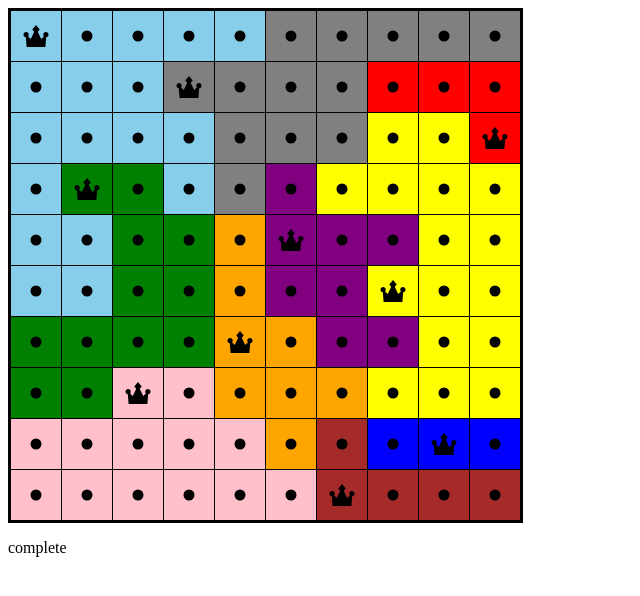
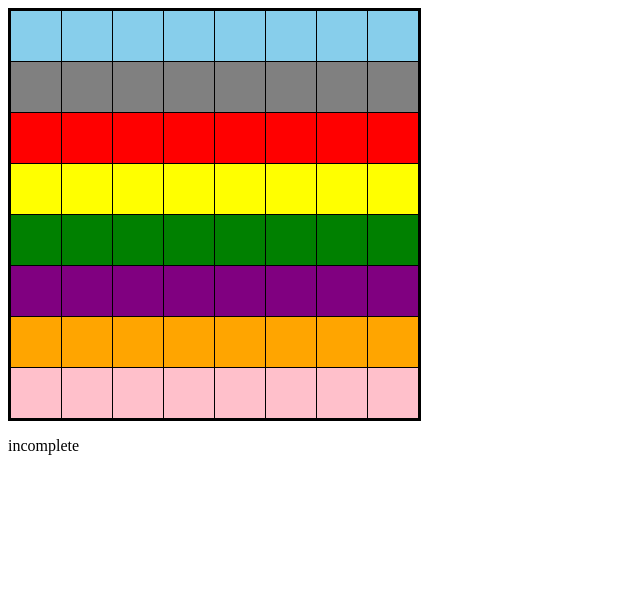
Before and after one commit to benWu26/queens, a React (Vite) app: page / in a window 1280 px wide. Shown: the top 596 px of the page, without its empty margins (0-640 px from the left). Built offline with nearby package versions, Linux system fonts and the light colour scheme.

Commit message:
* added the board as a prop to the Board component

```diff
--- a/src/Board.tsx
+++ b/src/Board.tsx
@@ -1,15 +1,15 @@
 import { useCallback, useState, useRef } from "react";
 import Cell from "./Cell";
-import {boardType} from "./types"
+import {boardType, boardPropType} from "./types"
 import _ from "lodash";
-import sampleBoard from "./sampleBoard";
 import { updateBoard, invalidateCellOnDrag, validateSolution, solvePuzzle } from "./BoardLogic";
 
-console.log(solvePuzzle(sampleBoard));
-// react component of the game board
-function Board() {
+// // react component of the game board
+// console.log(solvePuzzle(sampleBoard))
+
+function Board(props: boardPropType) {
     // using board as a state variable
-    const [board, setBoard] = useState(sampleBoard);
+    const [board, setBoard] = useState(props.board);
 
     // ref variable for detecting if mouse is pressed or not
     const mouseDownRef = useRef(false);
--- a/src/main.tsx
+++ b/src/main.tsx
@@ -2,9 +2,10 @@ import { StrictMode } from 'react'
 import { createRoot } from 'react-dom/client'
 import './index.css'
 import Board from './Board.tsx'
+import sampleBoard from './sampleBoard.ts'
 
 createRoot(document.getElementById('root')!).render(
   <StrictMode>
-    <Board></Board>
+    <Board board={sampleBoard}></Board>
   </StrictMode>,
 )
--- a/src/sampleBoard.ts
+++ b/src/sampleBoard.ts
@@ -3,16 +3,14 @@ import { boardType, cellType } from "./types"
 // SAMPLE MAP + BOARD
 // maps out the color of each cell on the board
 const sampleColorMap = [
-    [0, 0, 0, 0, 0, 1, 1, 1, 1, 1],
-    [0, 0, 0, 1, 1, 1, 1, 2, 2, 2],
-    [0, 0, 0, 0, 1, 1, 1, 3, 3, 2],
-    [0, 4, 4, 0, 1, 5, 3, 3, 3, 3],
-    [0, 0, 4, 4, 6, 5, 5, 5, 3, 3],
-    [0, 0, 4, 4, 6, 5, 5, 3, 3, 3],
-    [4, 4, 4, 4, 6, 6, 5, 5, 3, 3],
-    [4, 4, 7, 7, 6, 6, 6, 3, 3, 3],
-    [7, 7, 7, 7, 7, 6, 8, 9, 9, 9],
-    [7, 7, 7, 7, 7, 7, 8, 8, 8, 8],
+    [0, 0, 0, 0, 0, 0, 0, 0],
+    [1, 1, 1, 1, 1, 1, 1, 1],
+    [2, 2, 2, 2, 2, 2, 2, 2],
+    [3, 3, 3, 3, 3, 3, 3, 3],
+    [4, 4, 4, 4, 4, 4, 4, 4],
+    [5, 5, 5, 5, 5, 5, 5, 5],
+    [6, 6, 6, 6, 6, 6, 6, 6],
+    [7, 7, 7, 7, 7, 7, 7, 7],
 ]
 
 // takes the color map and returns a 2D array of cells
--- a/src/types.ts
+++ b/src/types.ts
@@ -21,7 +21,11 @@ type cellPropType = {
     updatePlayerStatusDrag: () => void
 }
 
+type boardPropType = {
+    board: boardType
+}
+
 // type for a board, which is a 2D array of cells
 type boardType = cellType[][];
 
-export type { playerStatusType, realStatusType, cellType, cellPropType, boardType };
+export type { playerStatusType, realStatusType, cellType, cellPropType, boardType, boardPropType };
```
